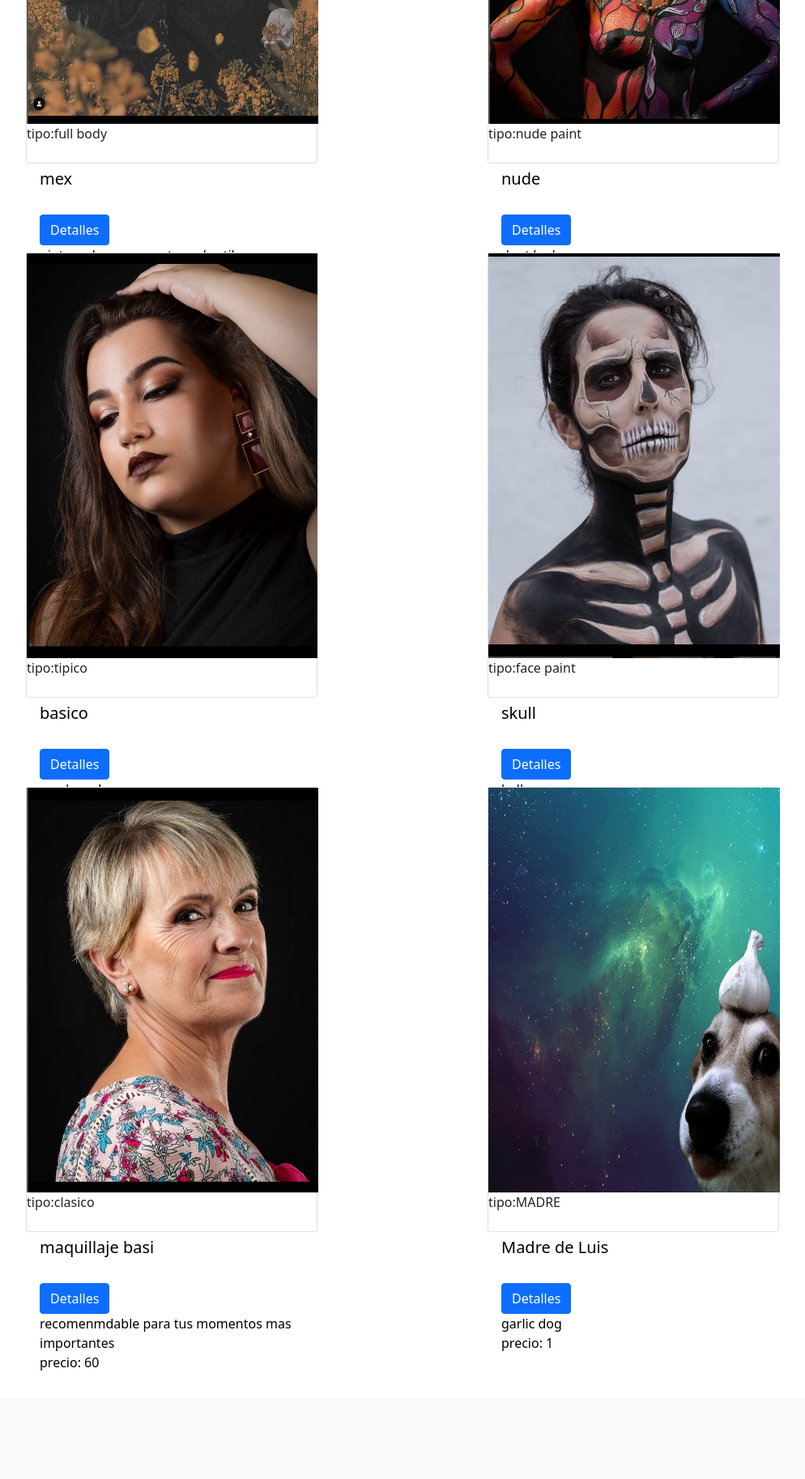
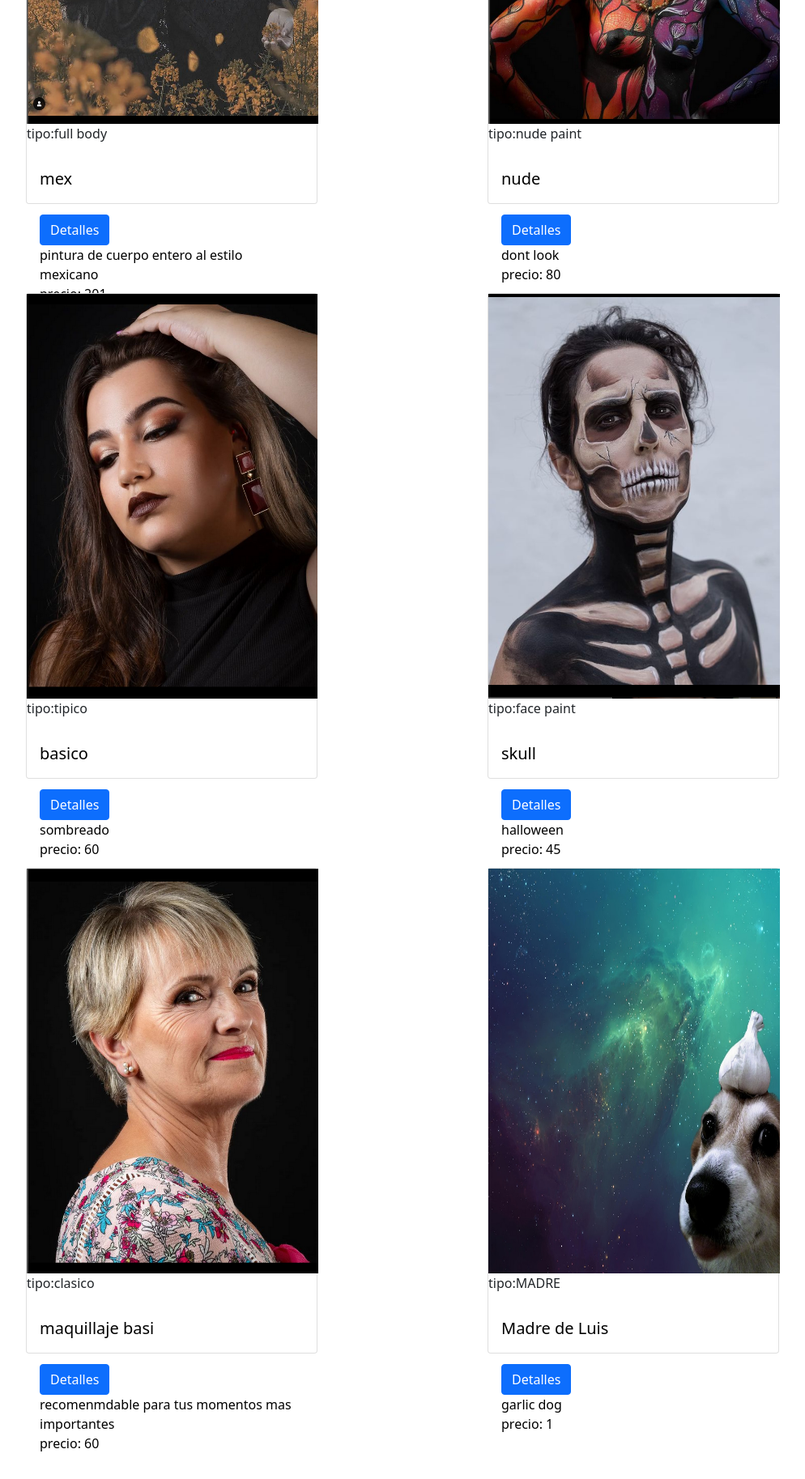
Before and after one commit to unaiccz/dj2, a Django app: page /maquillajes/ in a window 1280 px wide. Shown: the part 468-2295 px from the top of the page at 81% size, without its empty margins (100-1094 px from the left). Before the commit the page ends 2161 px from the top, so only its background shows below. Run offline with Django 4.2, Linux system fonts and the light colour scheme; data comes from the database, SQL or seed files in the repository.

Commit message:
heigth+50

```diff
--- a/templates/maquillaje/listado.html
+++ b/templates/maquillaje/listado.html
@@ -16,7 +16,7 @@
 
         <div class="col">
 
-            <div class="card" style="height: 550px; width: 360px; margin: 50px; margin-bottom: 60px;">
+            <div class="card" style="height: 600px; width: 360px; margin: 50px; margin-bottom: 60px;">
                 <div class="card-img-top"><img src="{{i.img.url}}" alt="" width="360px" height="500px"></div>
                 <p>tipo:{{i.tipo}}</p>
                 <div class="card-body">
```
